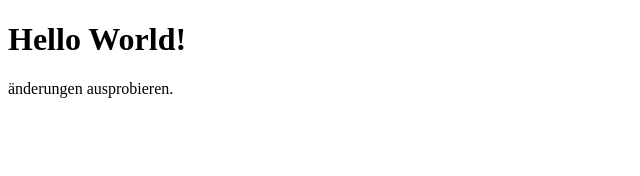
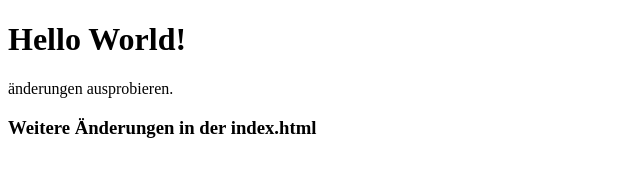
Before and after one commit to icecube66/firstGitProject, a plain HTML site: page yourOrdner/index.html in a window 1280 px wide. Shown: the whole page, without its empty margins (0-640 px from the left). Drawn offline with Linux system fonts and the light colour scheme.

Commit message:
add new line in index.html

```diff
--- a/yourOrdner/index.html
+++ b/yourOrdner/index.html
@@ -10,5 +10,7 @@
     <h1>Hello World!</h1>
     <p1>änderungen ausprobieren.
     </p1>
+    <h3>Weitere Änderungen in der index.html</h3>
+
 </body>
 </html>
```
